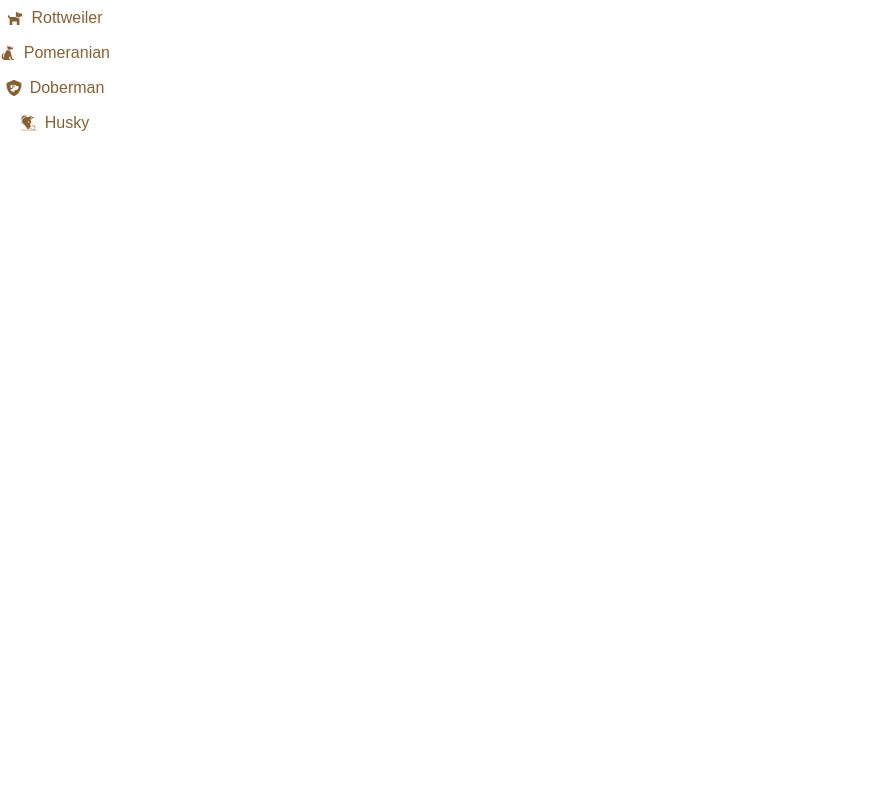
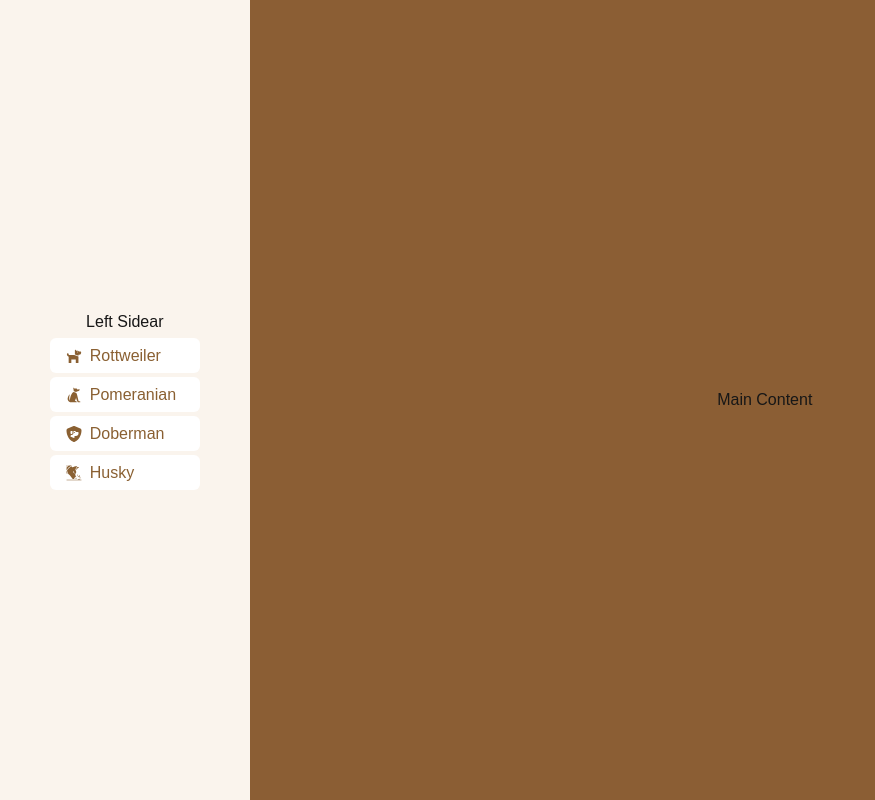
Before and after one commit to charlestanev/next-ui-mastery, a Next.js app: page / in a window 1280 px wide. Shown: the whole page, without its empty margins (0-875 px from the left). Built offline with nearby package versions, Linux system fonts and the light colour scheme.

Commit message:
Refactor menu item components and update layout structure

```diff
--- /dev/null
+++ b/app/APP/COMPONENTS/AppLeftPanel.tsx
@@ -0,0 +1,12 @@
+import React from 'react'
+import AppMenuItemGroup from './AppMenuItemGroup'
+
+function AppLeftPanel() {
+    return (
+        <>
+            <AppMenuItemGroup />
+        </>
+    )
+}
+
+export default AppLeftPanel
--- a/app/APP/COMPONENTS/AppMenuItem.tsx
+++ b/app/APP/COMPONENTS/AppMenuItem.tsx
@@ -1,12 +1,13 @@
-import React, { ReactNode } from 'react'
+import React from 'react'
 
 const AppMenuItem = ({ text, icon }: TitleIcon) => {
     return (
-        <div className='bg-white hover:bg-[#8A6032] hover:cursor-pointer text-[#8A6032]  hover:text-white w-[110px] h-[35px] CENTER gap-2 rounded-md'>
-            {icon}
+        <div className='bg-white hover:bg-AppPrimary hover:cursor-pointer text-[#8A6032] hover:text-white w-[150px] h-[35px] rounded-md px-4 flex items-center gap-2'>
+            <span>{icon}</span>
             <span>{text}</span>
         </div>
     )
 }
 
+
 export default AppMenuItem
--- /dev/null
+++ b/app/APP/COMPONENTS/AppMenuItemGroup.tsx
@@ -0,0 +1,17 @@
+import React from 'react'
+import { MenuItemList } from './CONSTATNS/MenuItemList'
+import AppMenuItem from './AppMenuItem'
+
+function AppMenuItemGroup() {
+    return (
+        <>
+            {
+                MenuItemList.map((x) => (
+                    <AppMenuItem key={x.id} icon={x.icon} text={x.title} />
+                ))
+            }
+        </>
+    )
+}
+
+export default AppMenuItemGroup
--- a/app/layout.tsx
+++ b/app/layout.tsx
@@ -1,6 +1,7 @@
 import type { Metadata } from "next";
 import localFont from "next/font/local";
 import "./globals.css";
+import Link from "next/link";
 
 const geistSans = localFont({
   src: "./fonts/GeistVF.woff",
--- a/app/page.tsx
+++ b/app/page.tsx
@@ -1,18 +1,18 @@
 import React from 'react'
-import AppMenuItem from './APP/COMPONENTS/AppMenuItem'
-import { FaDog } from 'react-icons/fa'
-import { MenuItemList } from './APP/CONSTATNS/MenuItemList'
+import AppMenuItemGroup from './APP/COMPONENTS/AppMenuItemGroup'
+import AppLeftPanel from './APP/COMPONENTS/AppLeftPanel'
 
-
-const Page = () => {
+function Page() {
   return (
-    <>
-      {
-        MenuItemList.map((x) => (
-          <AppMenuItem key={x.id} icon={x.icon} text={x.title} />
-        ))
-      }
-    </>
+    <div className="flex flex-row h-screen">
+      <div className='w-1/5 CENTER gap-1 flex-col bg-AppTertiary p-10'>
+        Left Sidear
+        <AppLeftPanel />
+      </div>
+      <div className='w-5/6 CENTER gap-1 flex-col bg-AppSecondary p-10'>
+        Main Content
+      </div>
+    </div>
   )
 }
 
--- a/tailwind.config.ts
+++ b/tailwind.config.ts
@@ -10,9 +10,16 @@ const config: Config = {
   theme: {
     extend: {
       colors: {
-        background: "var(--background)",
-        foreground: "var(--foreground)",
+        AppPrimary: "#A6734D",   // Slightly lighter warm brown
+        AppSecondary: "#8B5E34", // Deeper, muted brown
+        AppTertiary: "#FAF4ED",  // Softer, light beige background
+        AppPop: "#E57C6D",       // Muted coral for highlights or accents
+        AppMutedPop: "#6A5545",  // Darker muted brown for subtle accents
       },
+      fontFamily: {
+        sans: ["Inter", "sans-serif"],
+      },
+
     },
   },
   plugins: [],
```
Also changed, not shown: app/APP/COMPONENTS/CONSTATNS/MenuItemList.tsx (renamed from app/APP/CONSTATNS/MenuItemList.tsx).
